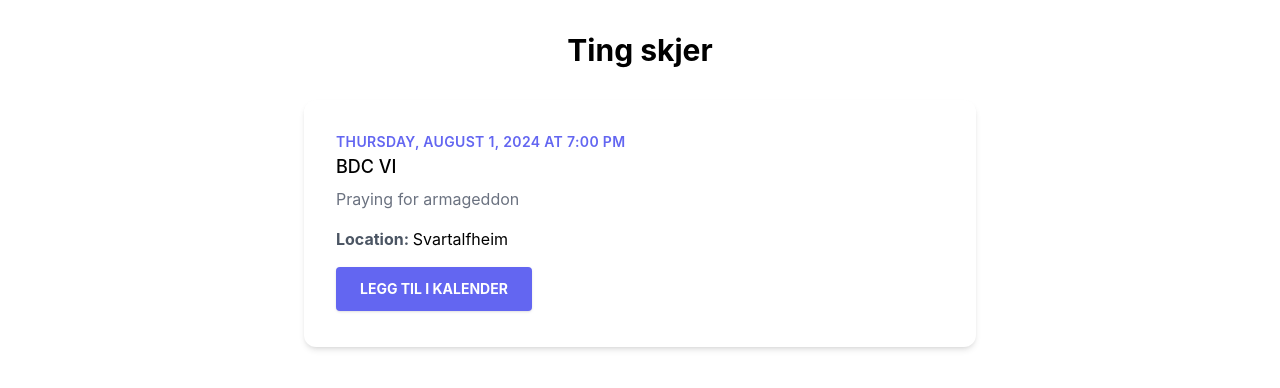
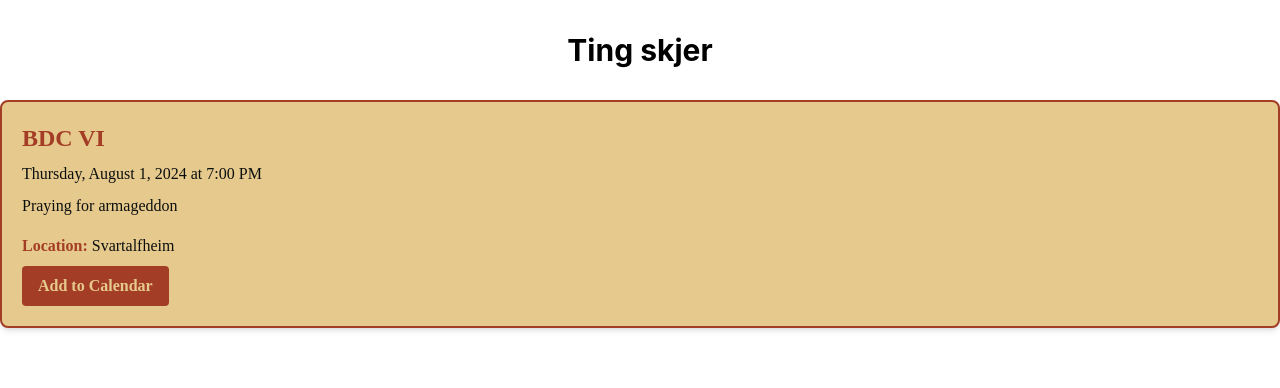
Before and after one commit to Magnus-KF/bdc-react, a React (Create React App) app: page / in a window 1280 px wide. Shown: the top 388 px of the page. Built offline with nearby package versions, Linux system fonts and the light colour scheme.

Commit message:
Styling and routing

```diff
--- a/package.json
+++ b/package.json
@@ -11,6 +11,7 @@
     "postcss": "^8.4.40",
     "react": "^18.3.1",
     "react-dom": "^18.3.1",
+    "react-router-dom": "^6.25.1",
     "react-scripts": "5.0.1",
     "tailwindcss": "^3.4.7",
     "web-vitals": "^2.1.4"
--- a/src/App.js
+++ b/src/App.js
@@ -1,6 +1,6 @@
 import React from 'react';
 import EventPoster from './components/EventPoster';
-import './styles/EventPoster.css';
+import './styles/mtg-theme.css';
 
 function App() {
   const sampleEvent = {
--- /dev/null
+++ b/src/components/EventPage.js
@@ -0,0 +1,22 @@
+import React from 'react';
+import EventPoster from './EventPoster';
+import '../styles/mtg-theme.css';
+
+const EventPage = ({ event }) => {
+  return (
+    <div className="mtg-page">
+      <header className="mtg-header">
+        <h1 className="text-3xl font-bold">{event.title}</h1>
+      </header>
+      <main className="container mx-auto p-4">
+        <EventPoster {...event} />
+        {/* Add more sections as needed */}
+      </main>
+      <footer className="mtg-footer">
+        <p>© 2024 Your Gaming Group</p>
+      </footer>
+    </div>
+  );
+};
+
+export default EventPage;
--- a/src/components/EventPoster.js
+++ b/src/components/EventPoster.js
@@ -1,5 +1,5 @@
 import React from 'react';
-import '../styles/EventPoster.css';
+import '../styles/mtg-theme.css';
 
 const EventPoster = ({ title, date, description, location }) => {
   const formatDate = (dateString) => {
@@ -8,19 +8,17 @@ const EventPoster = ({ title, date, description, location }) => {
   };
 
   return (
-    <div className="event-poster">
-      <div className="event-poster-content">
-        <div className="event-date">{formatDate(date)}</div>
-        <h2 className="event-title">{title}</h2>
-        <p className="event-description">{description}</p>
-        <div className="event-location">
-          <span className="event-location-label">Location: </span>
-          <span>{location}</span>
-        </div>
-        <button className="event-button" type="button">
-          Legg til i kalender
-        </button>
+    <div className="mtg-card">
+      <h2 className="mtg-title">{title}</h2>
+      <div className="mtg-text">{formatDate(date)}</div>
+      <p className="mtg-description">{description}</p>
+      <div className="mtg-text">
+        <strong className="mtg-label">Location: </strong>
+        <span>{location}</span>
       </div>
+      <button className="mtg-button">
+        Add to Calendar
+      </button>
     </div>
   );
 };
--- /dev/null
+++ b/src/styles/mtg-theme.css
@@ -0,0 +1,41 @@
+@tailwind base;
+@tailwind components;
+@tailwind utilities;
+
+@layer components {
+  .mtg-card {
+    @apply bg-mtg-primary border-2 border-mtg-secondary rounded-lg p-5 shadow-md;
+  }
+
+  .mtg-title {
+    @apply text-mtg-secondary font-mtg font-bold text-2xl mb-2;
+  }
+
+  .mtg-text {
+    @apply text-mtg-text font-mtg mb-2;
+  }
+
+  .mtg-description {
+    @apply text-mtg-text font-mtg mb-4;
+  }
+
+  .mtg-label {
+    @apply text-mtg-secondary font-bold;
+  }
+
+  .mtg-button {
+    @apply bg-mtg-secondary text-mtg-primary font-mtg font-bold py-2 px-4 rounded hover:bg-opacity-80 transition duration-300;
+  }
+
+  .mtg-page {
+    @apply bg-mtg-background min-h-screen font-mtg;
+  }
+
+  .mtg-header {
+    @apply bg-mtg-secondary text-mtg-primary p-4;
+  }
+
+  .mtg-footer {
+    @apply bg-mtg-secondary text-mtg-primary p-4 mt-8;
+  }
+}
--- a/tailwind.config.js
+++ b/tailwind.config.js
@@ -4,7 +4,17 @@ module.exports = {
     "./src/**/*.{js,jsx,ts,tsx}",
   ],
   theme: {
-    extend: {},
+    extend: {
+      colors: {
+        'mtg-primary': '#E6CA8D',
+        'mtg-secondary': '#A33D25',
+        'mtg-text': '#0D0F0F',
+        'mtg-background': '#F9F7EC',
+      },
+      fontFamily: {
+        'mtg': ['Roboto Slab', 'serif'],
+      },
+    },
   },
   plugins: [],
 }
```
Also changed, not shown: 1 other file (tests, documents, lock files or other folders).
